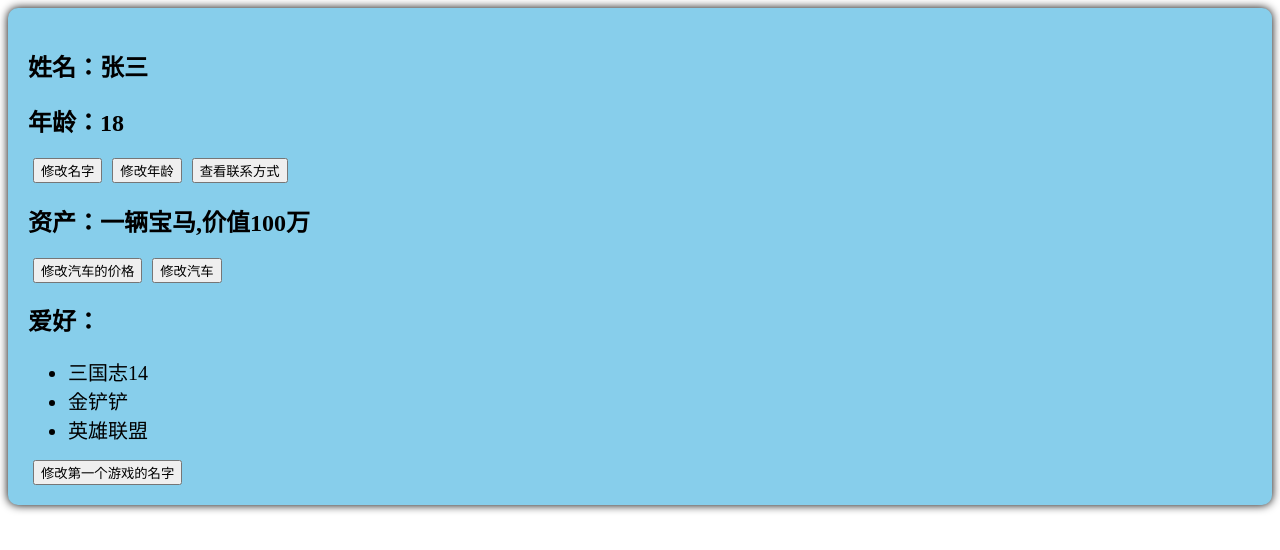
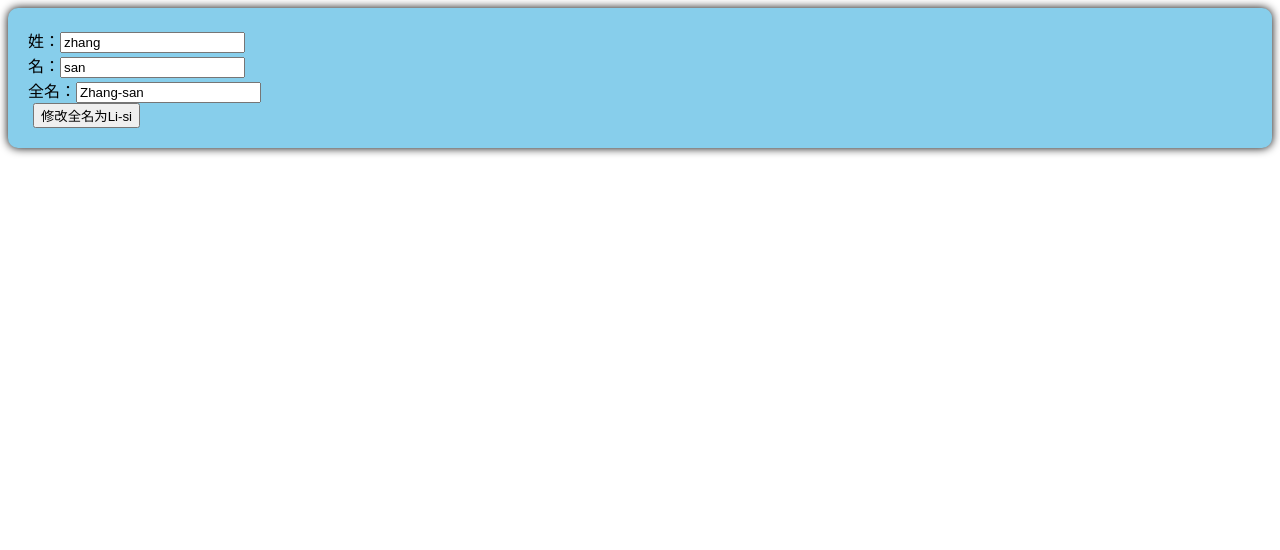
Before and after one commit to iamliyulong/vue3_test, a Vue app: page / in a window 1280 px wide. Shown: the top 550 px of the page. Built offline with nearby package versions, Linux system fonts and the light colour scheme.

Commit message:
computed计算属性使用

```diff
--- a/src/App.vue
+++ b/src/App.vue
@@ -1,11 +1,14 @@
 <template>
-    <Person/>
+    <!-- <Person/> -->
+    <Person2/>
 </template>
 
 <script lang="ts">
-    import Person from './components/Person.vue'
+    // import Person from './components/Person.vue'
+    import Person2 from './components/Person2.vue'
     export default {
         name:'App', //组件名
-        components:{Person}
+        // components:{Person}
+        components:{Person2}
     }
 </script>
--- /dev/null
+++ b/src/components/Person2.vue
@@ -0,0 +1,50 @@
+<template>
+  <div class="person2">
+    姓：<input type="text" v-model="firstName"><br>
+    名：<input type="text" v-model="lastName"><br>
+    全名：<input type="text" v-model="fullName"><br>
+    <button @click="chageFullName">修改全名为Li-si</button>
+  </div>
+</template>
+
+<script lang="ts" setup name="Person2">
+import { ref, computed } from 'vue';
+
+let firstName = ref('zhang')
+let lastName = ref('san')
+
+// fullName是一个计算属性，且是只读的
+// let fullName = computed(() => {
+//   return firstName.value.slice(0, 1).toUpperCase() + firstName.value.slice(1) + '-' + lastName.value
+// })
+
+// fullName是一个计算属性，可读可写
+let fullName = computed({
+  get() {
+    return firstName.value.slice(0, 1).toUpperCase() + firstName.value.slice(1) + '-' + lastName.value
+  },
+  set(val) {
+    const [str1, str2] = val.split('-')
+    firstName.value = str1
+    lastName.value = str2
+  }
+})
+
+function chageFullName() {
+  fullName.value = 'li-si'
+}
+
+</script>
+
+<style scoped>
+.person2 {
+  background-color: skyblue;
+  box-shadow: 0 0 10px;
+  border-radius: 10px;
+  padding: 20px;
+}
+
+button {
+  margin: 0 5px;
+}
+</style>
```
